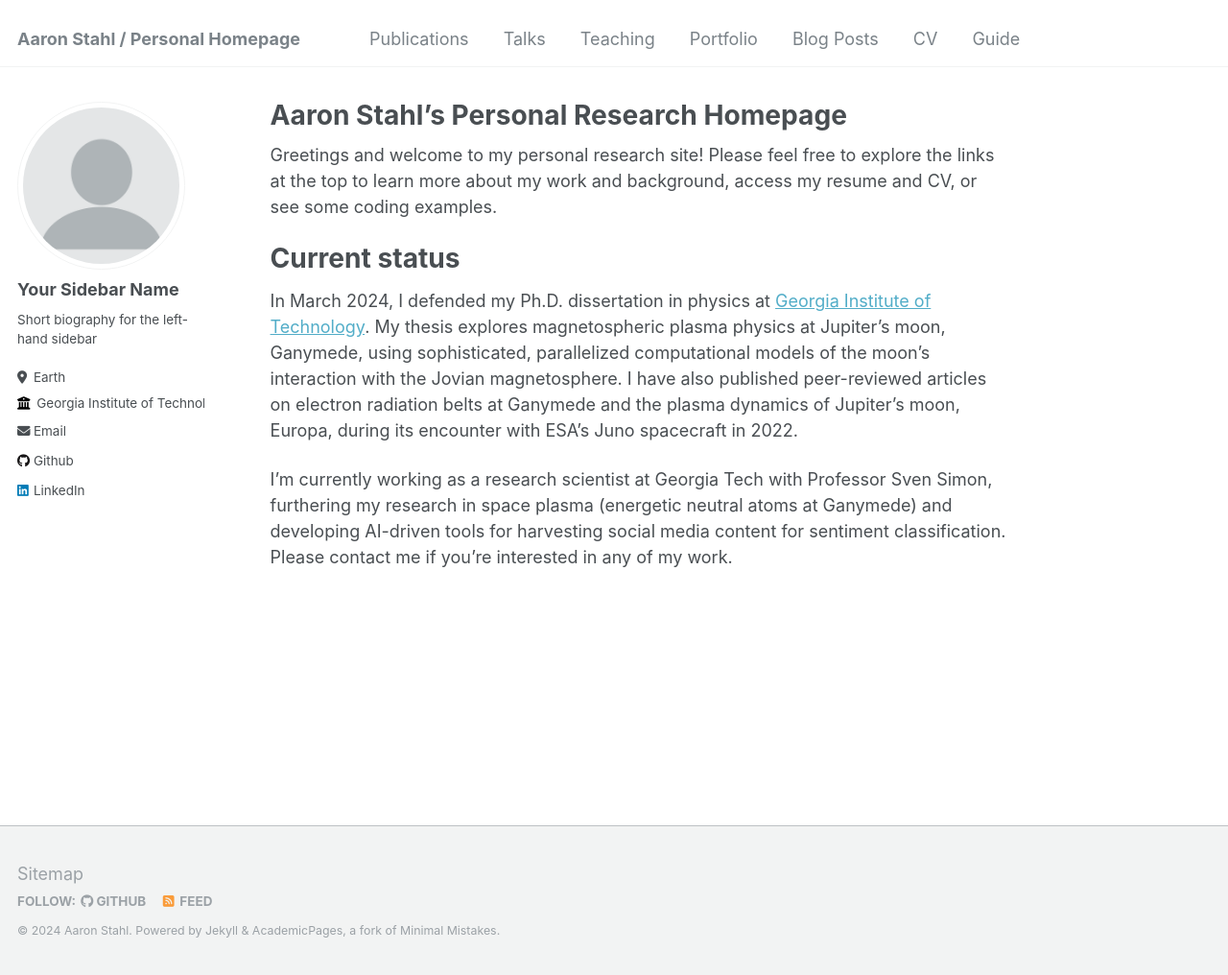
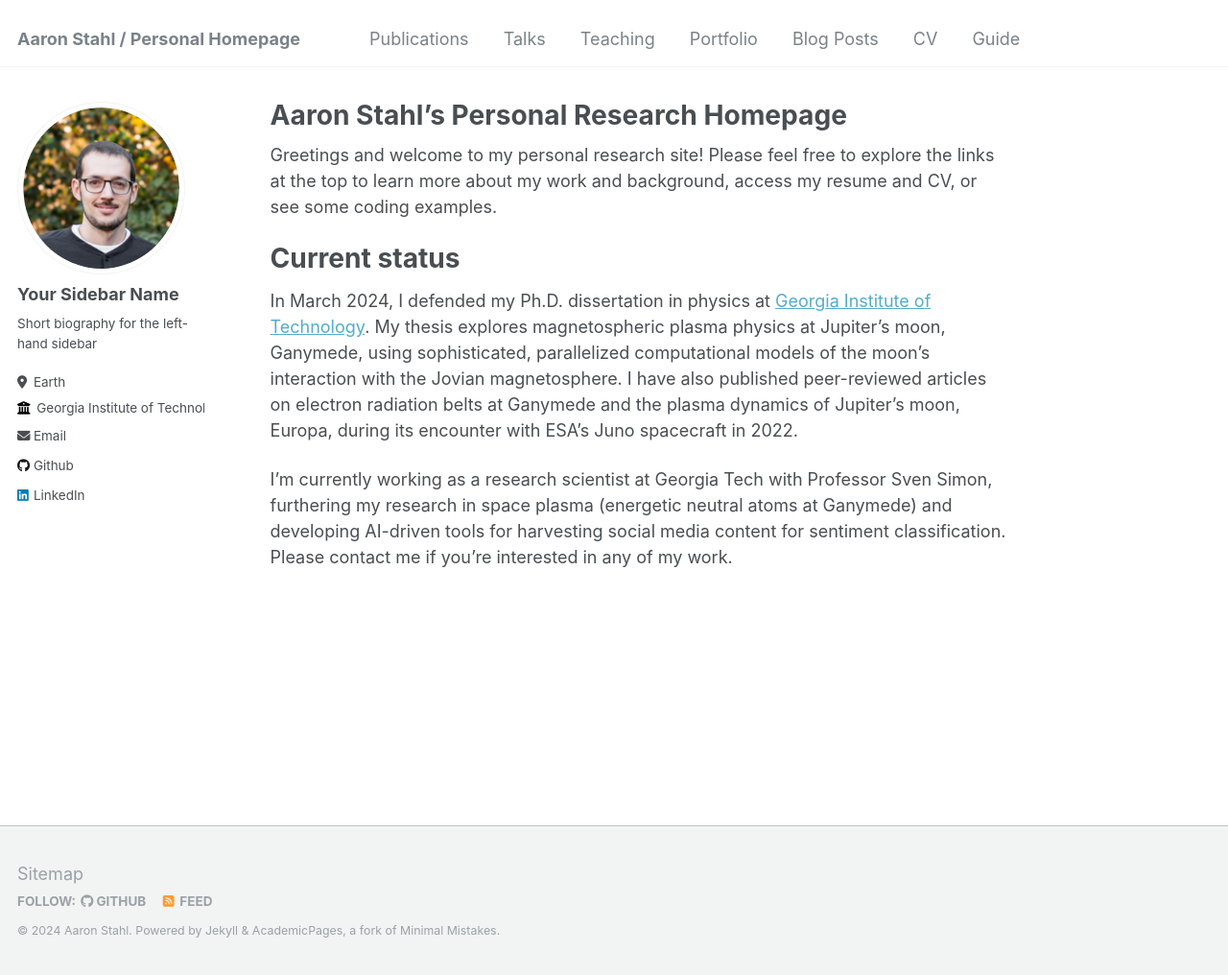
Before and after one commit to astahl3/astahl3.github.io, a Jekyll site: the page built from _pages/about.md, in a window 1280 px wide and 1016 px high. Shown: the whole window at 96% size. Built offline with Jekyll 4.4.1, drawn with Linux system fonts in a browser that asks for light colours.

Commit message:
portrait added

```diff
--- a/_config.yml
+++ b/_config.yml
@@ -21,7 +21,7 @@
 #               Additional customization can be done by editing /_includes/author-profile.html
 author:
   # Biographic information
-  avatar           : "profile.png"
+  avatar           : "self_portrait.png"
   name             : "Your Sidebar Name"
   pronouns         : # example: "she/her"
   bio              : "Short biography for the left-hand sidebar"
```
Also changed, not shown: images/self_portrait.png (added).
